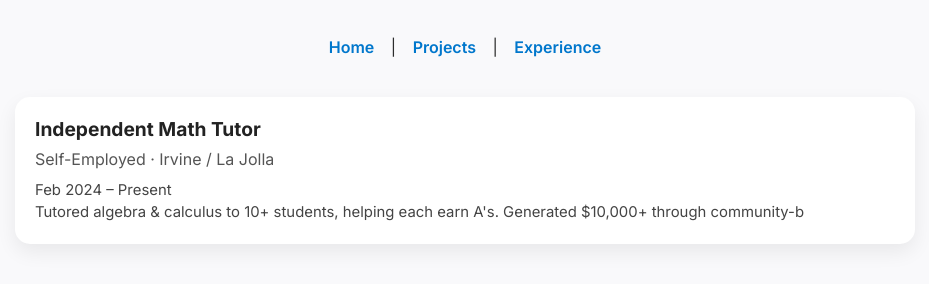
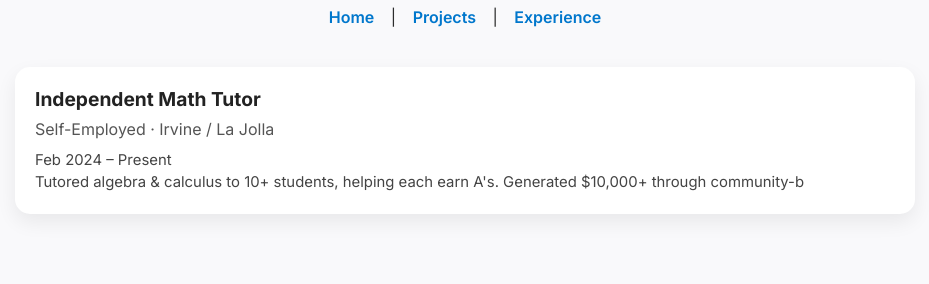
Before and after one commit to brianjjing/brianjjing.github.io, a plain HTML site: page experience.html in a window 1280 px wide. Shown: the part 92-376 px from the top of the page, without its empty margins (175-1104 px from the left). Drawn offline with Linux system fonts and the light colour scheme.

Commit message:
Update experience.html

```diff
--- a/experience.html
+++ b/experience.html
@@ -10,28 +10,21 @@
       padding: 0;
       box-sizing: border-box;
     }
-
     body {
       font-family: 'Inter', sans-serif;
       background-color: #f9f9fb;
       color: #2c2c2c;
+      display: flex;
+      flex-direction: column;
+      align-items: center;
       padding: 40px 20px;
-      display: flex;
-      justify-content: center;
     }
-
-    .container {
-      max-width: 1200px;
-      width: 100%;
-    }
-
     h1 {
       text-align: center;
       font-size: 2.5rem;
-      margin-bottom: 40px;
+      margin-bottom: 10px;
       color: #1f1f1f;
     }
-
     nav {
       text-align: center;
       margin-bottom: 40px;
@@ -47,6 +40,11 @@
 
     nav a:hover {
       color: #004c99;
+    }
+
+    .container {
+      max-width: 1200px;
+      width: 100%;
     }
 
     /* Change here: stack cards vertically but keep width 300px */
```
